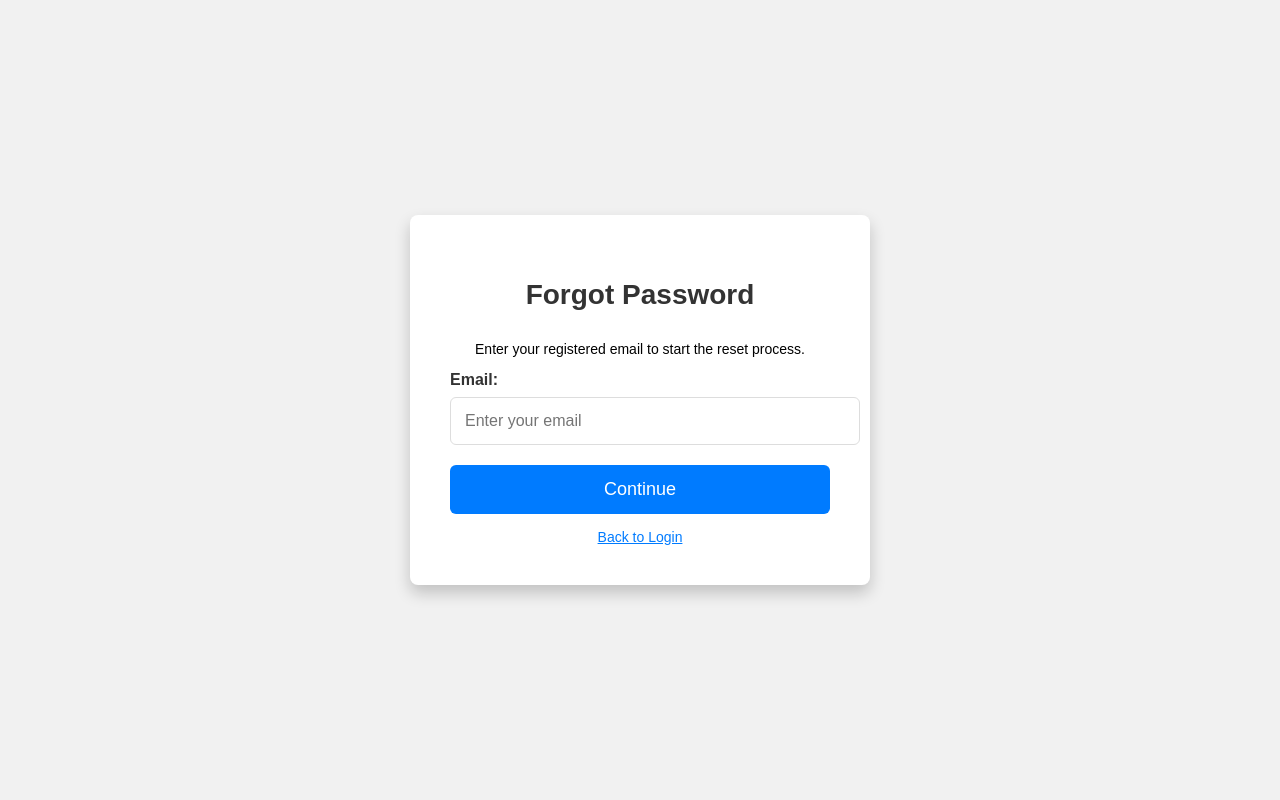
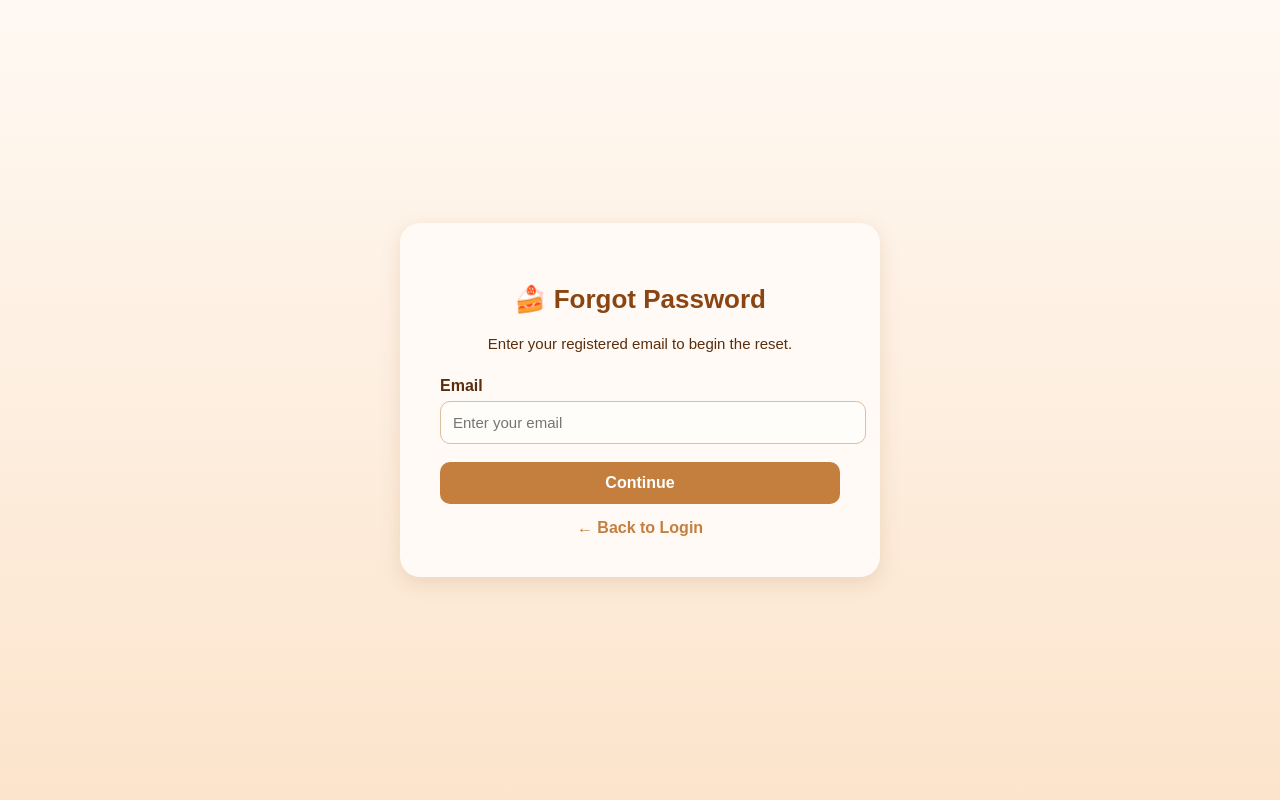
Before and after one commit to jcangeles6/Real-time-Supply-Production-Tracker-, a PHP site: page /forgot_password.php in a window 1280 px wide. Run offline with PHP 8.4, Linux system fonts and the light colour scheme.

Commit message:
forgot password theme change

```diff
--- a/forgot_password.php
+++ b/forgot_password.php
@@ -1,15 +1,13 @@
 <?php
-include 'backend/init.php'; // includes db.php, session_start(), security settings
-redirect_if_logged_in(); // send logged-in users to home.php
+include 'backend/init.php';
+redirect_if_logged_in();
 
-$step = 1; // Step 1: email -> 2: question -> 3: reset password -> 4: confirmation
+$step = 1;
 $message = "";
 
-// Handle form submissions
 if ($_SERVER['REQUEST_METHOD'] === 'POST' && isset($_POST['step'])) {
     switch ($_POST['step']) {
         case 1:
-            // Step 1: Verify email
             $email = $_POST['email'];
             $stmt = $conn->prepare("SELECT id, security_question, security_answer FROM users WHERE email = ?");
             $stmt->bind_param("s", $email);
@@ -18,7 +16,6 @@ if ($_SERVER['REQUEST_METHOD'] === 'POST' && isset($_POST['step'])) {
             $stmt->bind_result($user_id, $security_question, $hashed_answer);
 
             if ($stmt->fetch()) {
-                // Store in temporary session variables for forgot password
                 $_SESSION['fp_user_id'] = $user_id;
                 $_SESSION['security_question'] = $security_question;
                 $_SESSION['security_answer'] = $hashed_answer;
@@ -30,26 +27,22 @@ if ($_SERVER['REQUEST_METHOD'] === 'POST' && isset($_POST['step'])) {
             break;
 
         case 2:
-            // Step 2: Verify security answer
             $answer = $_POST['answer'];
             if (password_verify($answer, $_SESSION['security_answer'])) {
                 $step = 3;
             } else {
                 $message = "❌ Security answer is incorrect. Please try again.";
-                $step = 2; // Stay on step 2
+                $step = 2;
             }
             break;
 
         case 3:
-            // Step 3: Reset password
             $new_password = $_POST['new_password'];
-
-            // Password strength regex
             $pattern = "/^(?=.*[a-z])(?=.*[A-Z])(?=.*\d)(?=.*[\W_]).{8,}$/";
 
             if (!preg_match($pattern, $new_password)) {
-                $message = "❌ Password must be at least 8 characters, include uppercase, lowercase, number, and special character.";
-                $step = 3; // stay on Step 3
+                $message = "❌ Password must include uppercase, lowercase, number, and special character.";
+                $step = 3;
             } else {
                 $hashed_password = password_hash($new_password, PASSWORD_DEFAULT);
 
@@ -58,16 +51,12 @@ if ($_SERVER['REQUEST_METHOD'] === 'POST' && isset($_POST['step'])) {
                     $update_stmt->bind_param("si", $hashed_password, $_SESSION['fp_user_id']);
                     $update_stmt->execute();
 
-                    $message = "✅ Your password has been successfully reset. You can now log in with your new password.";
+                    $message = "✅ Password successfully reset. You can now log in.";
                     $step = 4;
 
-                    // Clear forgot-password session variables
-                    unset($_SESSION['fp_user_id']);
-                    unset($_SESSION['security_question']);
-                    unset($_SESSION['security_answer']);
-                    unset($_SESSION['fp_email']);
+                    unset($_SESSION['fp_user_id'], $_SESSION['security_question'], $_SESSION['security_answer'], $_SESSION['fp_email']);
                 } else {
-                    $message = "❌ Session expired. Please start the process again.";
+                    $message = "❌ Session expired. Please start again.";
                     $step = 1;
                 }
             }
@@ -77,14 +66,13 @@ if ($_SERVER['REQUEST_METHOD'] === 'POST' && isset($_POST['step'])) {
 ?>
 <!DOCTYPE html>
 <html lang="en">
-
 <head>
     <meta charset="UTF-8">
-    <title>Forgot Password</title>
+    <title>SweetCrumb | Forgot Password</title>
     <style>
         body {
-            font-family: Arial, sans-serif;
-            background-color: #f1f1f1;
+            font-family: 'Poppins', sans-serif;
+            background: linear-gradient(180deg, #fff9f3 0%, #fce4cc 100%);
             display: flex;
             justify-content: center;
             align-items: center;
@@ -92,115 +80,131 @@ if ($_SERVER['REQUEST_METHOD'] === 'POST' && isset($_POST['step'])) {
             margin: 0;
         }
 
-        .forgot-password-container {
-            background-color: #fff;
-            border-radius: 8px;
-            box-shadow: 0 8px 16px rgba(0, 0, 0, 0.2);
+        .forgot-container {
+            background: #fffaf5;
+            border-radius: 20px;
+            box-shadow: 0 6px 20px rgba(140, 85, 30, 0.15);
             padding: 40px;
             width: 100%;
-            max-width: 380px;
+            max-width: 400px;
+            text-align: center;
         }
 
         h2 {
-            text-align: center;
-            color: #333;
-            margin-bottom: 30px;
-            font-size: 28px;
-            font-weight: bold;
+            color: #8b4513;
+            font-size: 26px;
+            margin-bottom: 20px;
+        }
+
+        p {
+            color: #5a2d0c;
+            font-size: 15px;
+            margin-bottom: 25px;
         }
 
         label {
             display: block;
-            font-weight: bold;
-            margin-bottom: 8px;
-            color: #333;
+            text-align: left;
+            color: #5a2d0c;
+            font-weight: 600;
+            margin-bottom: 6px;
         }
 
+        input[type="email"],
         input[type="text"],
-        input[type="email"],
         input[type="password"] {
             width: 100%;
-            padding: 14px;
-            margin-bottom: 20px;
-            border: 1px solid #ddd;
-            border-radius: 6px;
-            font-size: 16px;
+            padding: 12px;
+            border: 1px solid #dcbf9e;
+            border-radius: 10px;
+            margin-bottom: 18px;
+            font-size: 15px;
+            background: #fffdf9;
+        }
+
+        input:focus {
+            outline: none;
+            border-color: #c47f3e;
+            box-shadow: 0 0 6px rgba(196, 127, 62, 0.3);
         }
 
         button {
             width: 100%;
-            padding: 14px;
-            background-color: #007BFF;
-            color: white;
+            padding: 12px;
+            background-color: #c47f3e;
             border: none;
-            border-radius: 6px;
-            font-size: 18px;
+            color: #fff;
+            font-size: 16px;
+            border-radius: 10px;
             cursor: pointer;
+            font-weight: 600;
+            transition: background 0.3s ease;
         }
 
         button:hover {
-            background-color: #0056b3;
+            background-color: #a6652a;
         }
 
         .message {
-            text-align: center;
-            font-size: 16px;
             margin-bottom: 15px;
+            font-weight: 500;
+            padding: 10px;
+            border-radius: 10px;
         }
 
-        .message.success {
-            color: #28a745;
+        .success {
+            background-color: #e6ffee;
+            color: #2e7d32;
+            border: 1px solid #9ccc65;
         }
 
-        .message.error {
-            color: #dc3545;
+        .error {
+            background-color: #ffeaea;
+            color: #c62828;
+            border: 1px solid #ef9a9a;
         }
 
         .back-login {
-            display: block;
-            text-align: center;
+            display: inline-block;
             margin-top: 15px;
-            font-size: 14px;
-            color: #007BFF;
-            text-decoration: underline;
+            color: #c47f3e;
+            text-decoration: none;
+            font-weight: 600;
         }
 
         .back-login:hover {
-            color: #0056b3;
+            color: #a6652a;
         }
 
-        p {
-            text-align: center;
-            margin-top: 20px;
-            font-size: 14px;
+        /* Sweet loading animation */
+        .loader {
+            display: inline-block;
+            border: 3px solid #f3e2d2;
+            border-top: 3px solid #c47f3e;
+            border-radius: 50%;
+            width: 22px;
+            height: 22px;
+            animation: spin 0.9s linear infinite;
+            margin-left: 8px;
+        }
+
+        @keyframes spin {
+            0% { transform: rotate(0deg); }
+            100% { transform: rotate(360deg); }
         }
 
         @media (max-width: 500px) {
-            .forgot-password-container {
-                padding: 25px;
+            .forgot-container {
                 width: 90%;
-            }
-
-            h2 {
-                font-size: 24px;
-            }
-
-            input[type="text"],
-            input[type="email"],
-            input[type="password"] {
-                font-size: 14px;
-            }
-
-            button {
-                font-size: 16px;
+                padding: 30px;
             }
         }
     </style>
 </head>
+<body>
 
-<body>
-    <div class="forgot-password-container">
-        <h2>Forgot Password</h2>
+<div class="forgot-container">
+    <h2>🍰 Forgot Password</h2>
 
     <?php if ($message): ?>
         <div class="message <?php echo strpos($message, '✅') !== false ? 'success' : 'error'; ?>">
@@ -209,40 +213,41 @@ if ($_SERVER['REQUEST_METHOD'] === 'POST' && isset($_POST['step'])) {
     <?php endif; ?>
 
     <?php if ($step === 1): ?>
-            <p>Enter your registered email to start the reset process.</p>
+        <p>Enter your registered email to begin the reset.</p>
         <form method="POST">
-                <label>Email:</label>
+            <label>Email</label>
             <input type="email" name="email" required placeholder="Enter your email">
             <input type="hidden" name="step" value="1">
             <button type="submit">Continue</button>
         </form>
-            <a href="login.php?from_forgot=1" class="back-login">Back to Login</a>
+        <a href="login.php" class="back-login">← Back to Login</a>
 
     <?php elseif ($step === 2): ?>
-            <p>Answer your security question to verify your identity.</p>
-            <p><strong>Security Question:</strong> <?php echo htmlspecialchars($_SESSION['security_question']); ?></p>
+        <p>Answer your security question to continue.</p>
+        <p><strong><?php echo htmlspecialchars($_SESSION['security_question']); ?></strong></p>
         <form method="POST">
-                <label>Answer:</label>
-                <input type="text" name="answer" required placeholder="Enter your answer">
+            <label>Answer</label>
+            <input type="text" name="answer" required placeholder="Your answer">
             <input type="hidden" name="step" value="2">
             <button type="submit">Submit</button>
         </form>
-            <a href="login.php?from_forgot=1" class="back-login">Back to Login</a>
+        <a href="login.php" class="back-login">← Back to Login</a>
 
     <?php elseif ($step === 3): ?>
         <p>Enter your new password below.</p>
         <form method="POST">
-                <label>New Password:</label>
+            <label>New Password</label>
             <input type="password" name="new_password" required placeholder="Enter new password">
             <input type="hidden" name="step" value="3">
-                <button type="submit">Confirm New Password</button>
+            <button type="submit">Reset Password</button>
         </form>
-            <a href="login.php?from_forgot=1" class="back-login">Back to Login</a>
+        <a href="login.php" class="back-login">← Back to Login</a>
 
     <?php elseif ($step === 4): ?>
-            <a href="login.php?from_forgot=1" class="back-login">Back to Login</a>
+        <p>Password successfully reset! 🎉</p>
+        <a href="login.php" class="back-login">Go to Login</a>
     <?php endif; ?>
 </div>
+
 </body>
-
 </html>
```
Lines whose indentation alone changed are shown as unchanged.
